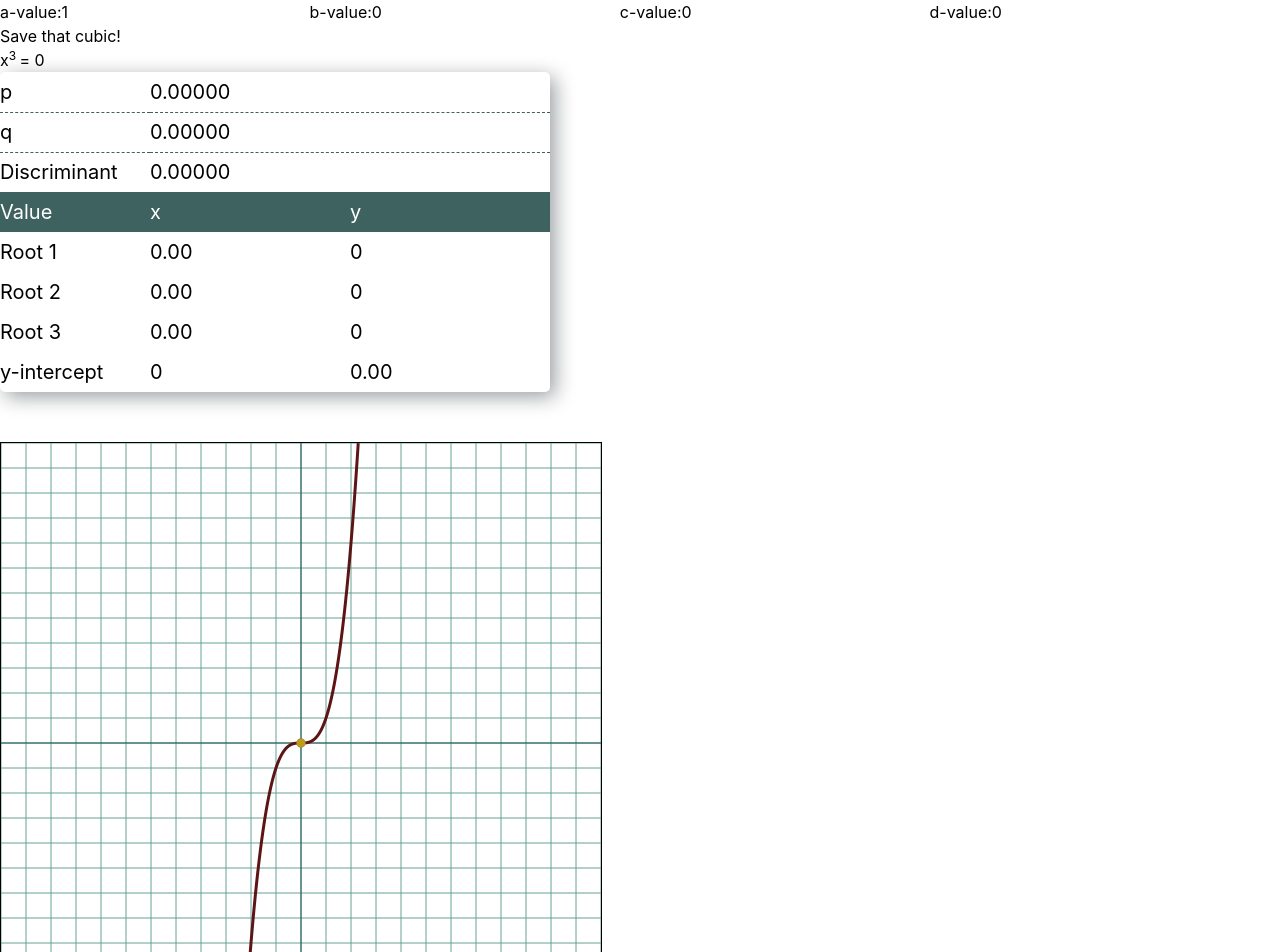
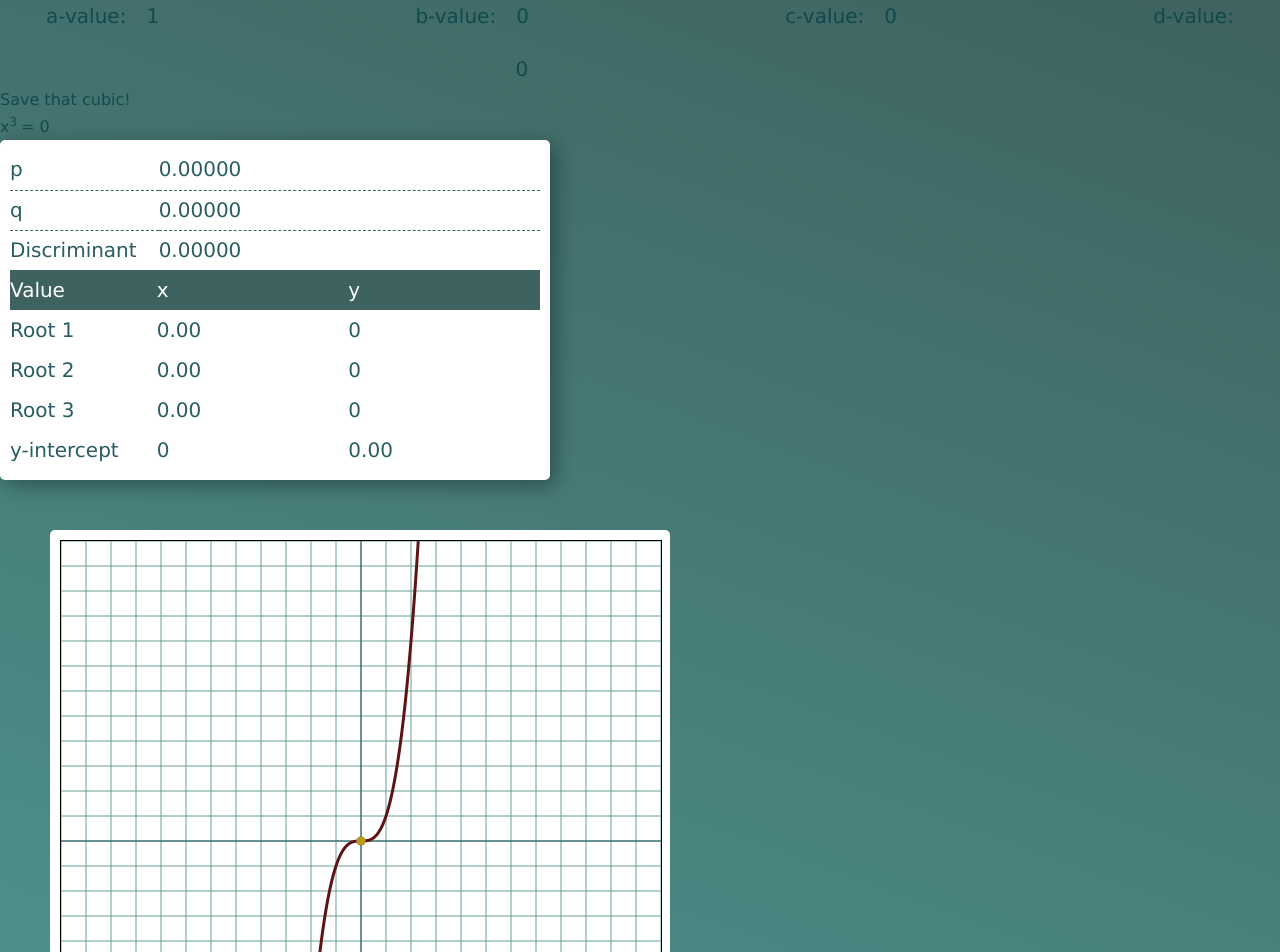
Before and after one commit to IzzyZeee/assignment3, a React (Vite) app: page / in a window 1280 px wide. Shown: the top 952 px of the page. Built offline with nearby package versions, Linux system fonts and the light colour scheme.

Commit message:
Added CSS for graph

```diff
--- a/src/App.tsx
+++ b/src/App.tsx
@@ -14,7 +14,7 @@ const [history, setHistory] = useState<Coefficient[]>([]); // For saving history
 
   return (
 
-    <div>
+    <div style={{"fontFamily":"courier-new, verdana, arial, sans-serif","lineHeight":"1.67","fontWeight":"400","colorScheme":"light","color":"rgba(9, 69, 74, 0.87)","backgroundImage":"linear-gradient(200deg, rgba(62, 98, 95), rgba(80, 152, 146))"}}>
       <CubicInput
         coefficients={input} // putting in parameters of CubicInput, coefficients and update
         update={setInput} // input and setInput are defined above
--- a/src/Components/CubicGraph.tsx
+++ b/src/Components/CubicGraph.tsx
@@ -178,7 +178,7 @@ export default function CubicGraph
     }, [coefficients]); // useEffect's second [] parameter means it'll only run when [] udpates
 
     return (
-        <div>
+        <div style={{"width":"620px","height":"620px","padding":"10px","borderRadius":"5px","marginBottom":"50px","marginRight":"50px","marginLeft":"50px","backgroundColor":"rgba(255, 255, 255)"}}>
             <canvas ref={canvasRef} width="600" height="600" style={{ border: "1px solid black" }}>
             </canvas>
         </div>
--- a/src/Components/CubicInput.tsx
+++ b/src/Components/CubicInput.tsx
@@ -6,7 +6,7 @@ export default function CubicInput
 
     return (
         <div>
-            <div className="INSERTCSS">
+            <div style={{"display":"flex","flexWrap":"wrap","alignItems":"center","justifyContent":"center","gap":"20px","fontSize":"20px"}}>
                 <label className="INSERTCSS">
                     a-value:
                 </label>
--- a/src/Components/CubicTable.tsx
+++ b/src/Components/CubicTable.tsx
@@ -49,7 +49,7 @@ export default function CubicEquation
     }, [coefficients]); // useEffect's second parameter [] means it'll only run when [] udpates
 
     return (
-      <div style={{"width":"550px","marginBottom":"50px","borderRadius":"5px","boxShadow":"5px 5px 20px rgba(1, 14, 19, 0.4)","backgroundColor":"rgba(255, 255, 255)"}}>
+      <div style={{"width":"550px","marginBottom":"50px","padding":"10px","borderRadius":"5px","boxShadow":"5px 5px 20px rgba(1, 14, 19, 0.4)","backgroundColor":"rgba(255, 255, 255)"}}>
         <table style={{"fontSize":"20px"}}>
           <tr style={{"height":"40px"}}>
             <td style={{"width":"150px","borderBottom":"1px dashed rgba(62, 98, 95)"}}>
@@ -75,7 +75,7 @@ export default function CubicEquation
           </tr>
         </table>
         <table style={{"fontSize":"20px"}}>
-          <tr style={{"width":"100px","height":"40px","color":"rgba(255, 255, 255)","backgroundColor":"rgba(62, 98, 95)"}}>
+          <tr style={{"width":"200px","height":"40px","color":"rgba(255, 255, 255)","backgroundColor":"rgba(62, 98, 95)"}}>
             <td style={{"width":"150px"}}>
               Value
             </td>
```
